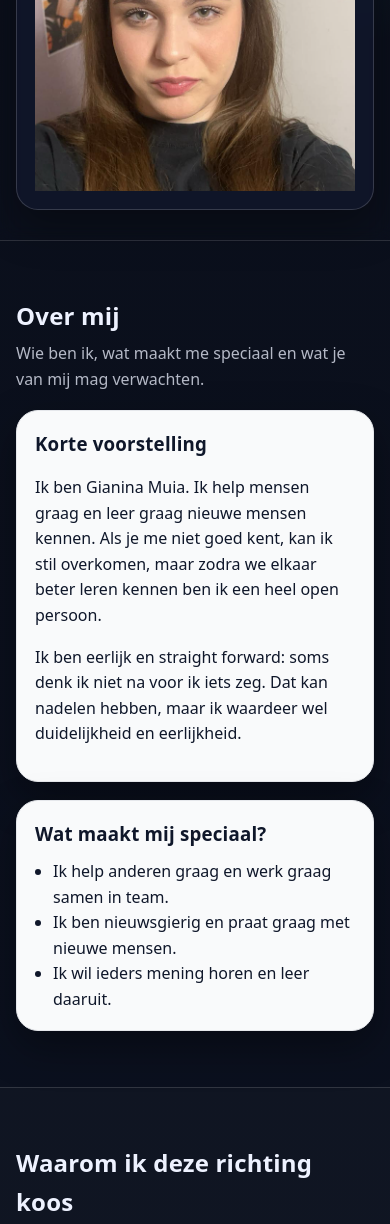
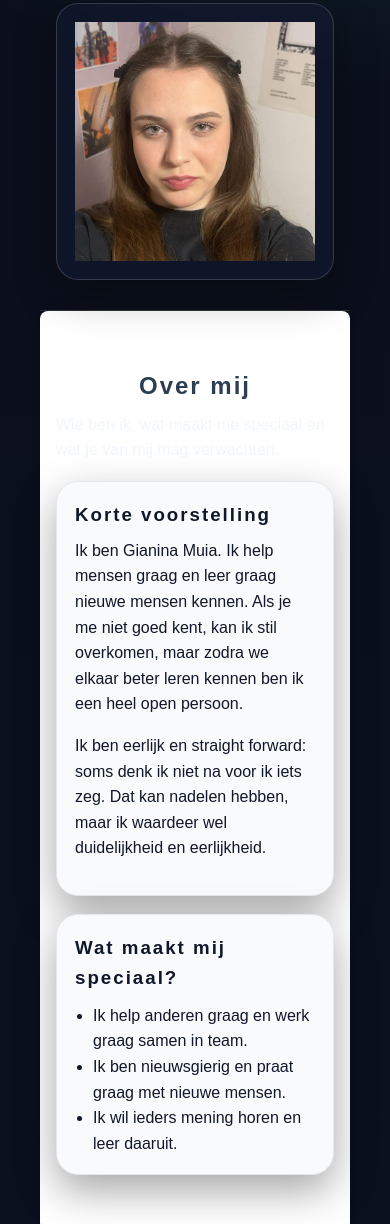
Before and after one commit to webpxl/41dvo1070-werkplekleren-1-portfolio-25-26-grdvo-Gianina-Muia, a plain HTML site: page index.html in a window 390 px wide. Shown: the part 662-1886 px from the top of the page. Drawn offline with Linux system fonts and the light colour scheme.

```diff
--- a/index.html
+++ b/index.html
@@ -177,7 +177,7 @@
                     <div class="project-body">
                         <p><strong>Doel:</strong> Takeaway resto website maken</p>
                         <p><strong>Mijn rol:</strong> Css, html, js gebruiken </p>
-                        <p><strong>Tools:</strong> css, js, html. </p>
+                        <p><strong>Tools:</strong> Css, js, html. </p>
                     </div>
                 </article>
 
--- a/styles.css
+++ b/styles.css
@@ -254,7 +254,7 @@
 .section-header h2{
     margin:0 0 6px;
     font-size: clamp(1.5rem, 2.6vw, 2rem);
-    letter-spacing:.2px;
+    letter-spacing:2px;
 }
 .section-header p{
     margin:0;
@@ -279,7 +279,7 @@
 .card h3{
     margin:0 0 8px;
     color: var(--textOnLight);
-    letter-spacing:.2px;
+    letter-spacing:2px;
 }
 
 .card p{ color: var(--textOnLight); }
@@ -423,5 +423,40 @@
         min-width:220px;
         box-shadow: var(--shadow);
     }
+    body {
+        font-family: Arial, sans-serif;
+        line-height: 1.6;
+        margin: 40px;
+        background-color: #f9f9f9;
+        color: #333;
+    }
+
+    h2 {
+        text-align: center;
+        margin-bottom: 40px;
+    }
+
+    h2 {
+        color: #2c3e50;
+        margin-top: 40px;
+    }
+
+    h3 {
+        margin-top: 20px;
+        color: #34495e;
+    }
+
+    p {
+        margin: 8px 0 16px 0;
+    }
+
+    section {
+        background: #ffffff;
+        padding: 20px;
+        border-radius: 8px;
+        margin-bottom: 30px;
+        box-shadow: 0 0 10px rgba(0,0,0,0.05);
+    }
+
     .nav-list.is-open{ display:flex; }
 }
```
